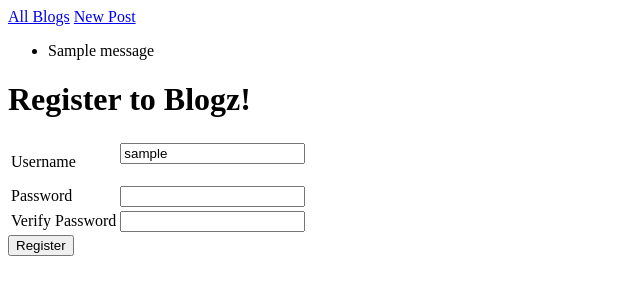
After one commit to lilsan23/Blogz, a Flask app: template templates/register.html in a window 1280 px wide. The commit adds this page. Shown: the top 300 px of the page, without its empty margins (0-640 px from the left). Run offline with Flask 2, Linux system fonts and the light colour scheme; the template is opened without the code that fills it: most values are stand-ins (such as "Sample title", 1, 10 or a date in 2020); one stand-in notice (Sample message) is shown.

Commit message:
added login and register

```diff
--- a/main.py
+++ b/main.py
@@ -1,10 +1,10 @@
 
-from flask import Flask, request, redirect, render_template
+from flask import Flask, request, redirect, render_template, flash
 from flask_sqlalchemy import SQLAlchemy
 
 app = Flask(__name__)
 app.config['DEBUG'] = True
-app.config['SQLALCHEMY_DATABASE_URI'] = 'mysql+pymysql://build-a-blog:buildablog@localhost:3306/build-a-blog'
+app.config['SQLALCHEMY_DATABASE_URI'] = 'mysql+pymysql://blogz:blogz@localhost:3306/blogz'
 app.config['SQLALCHEMY_ECHO'] = True
 db = SQLAlchemy(app)
 app.secret_key = 'fyuyjgklui'
@@ -14,10 +14,94 @@ class Blog(db.Model):
     id = db.Column(db.Integer, primary_key=True)
     title = db.Column(db.String(120))
     body = db.Column(db.String(1000))
+    owner_id = db.Column(db.Integer, db.ForeignKey('user.id'))
 
-    def __init__(self, title, body):
+    def __init__(self, title, body, owner):
         self.title = title
         self.body = body
+        self.owner = owner
+
+class User(db.Model):
+
+    id = db.Column(db.Integer, primary_key=True)
+    username = db.Column(db.String(120), unique=True)
+    password = db.Column(db.String(120))
+    blogs = db.relationship('Blog', backref='owner')
+
+    def __init__(self, username, password):
+        self.username = username
+        self.password = password
+
+# @app.before_request
+# def require_login():
+#     allowed_routes = ['login', 'register']
+#     if request.endpoint not in allowed_routes and 'username' not in session:
+#         return redirect('/login')
+
+
+@app.route('/login', methods=['POST', 'GET'])
+def login():
+    if request.method == 'POST':
+        username = request.form['username']
+        password = request.form['password']
+        user = User.query.filter_by(username=username).first()
+        if user and user.password == password:
+            # session['username'] = username
+            flash("Logged in")
+            return redirect('/')
+        else:
+            flash('User password incorrect, or user does not exist', 'error')
+
+    return render_template('login.html')
+
+
+@app.route('/register', methods=['POST', 'GET'])
+def register():
+    if request.method == 'POST':
+        username = request.form['username']
+        password = request.form['password']
+        verify = request.form['verify']
+
+
+        username_error = ""
+        password_error = ""
+        verify_error = ""
+
+        if len(username)<3 or username =="" or (" " in username):
+            username_error = "Username does not meet requirements. Try again."
+
+        if len(password) <3 or password =="":
+            password_error = "Password does not meet requirements. Try again."
+            password=""
+
+        if verify != password or verify =="":
+            verify_error = "Password does not match."
+            verify=""
+
+        if username == User.query.filter_by(username=username).first():
+            username_error = "Duplicate user id."
+
+        if not username_error and not password_error and not verify_error:
+            new_user = User(username, password)
+            db.session.add(new_user)
+            db.session.commit()
+            # session['username'] = username
+            return redirect('/')
+        else:
+                # TODO - user better response messaging
+            return render_template('register.html', username_error=username_error,
+               password_error=password_error,
+               verify_error=verify_error,
+               username=username,
+               password=password,
+               verify=verify)
+
+    return render_template('register.html')
+
+# @app.route('/logout')
+# def logout():
+#     del session['username']
+#     return redirect('/')
 
 @app.route('/')
 def index():
@@ -28,9 +112,12 @@ def index():
 @app.route('/newpost', methods=['POST', 'GET'])
 def new_post():
 
+#    owner = User.query.filter_by(username=session['username']).first()
+
    if request.method == 'POST':
         name = request.form['title']
         body = request.form['body']
+        owner = request.form['owner']
 
         title_error = ""
         post_error = ""
@@ -42,7 +129,7 @@ def new_post():
             post_error = "Enter data"
 
         if not title_error and not post_error:
-            new_post_name = Blog(name, body)
+            new_post_name = Blog(name, body, owner)
             db.session.add(new_post_name)
             db.session.commit()
             return redirect("/blog?id=" +str(new_post_name.id))
@@ -61,11 +148,5 @@ def blog():
     blog = Blog.query.filter_by(id=blog_id).first()
     return render_template('blog.html', blog=blog)
 
-    else:
-        return render_template('signup.html', title_error=title_error,
-            post_error=post_error,
-            title=title,
-            body=body)
-
 if __name__ == '__main__':
     app.run()
--- a/templates/base.html
+++ b/templates/base.html
@@ -11,6 +11,15 @@
         <a href="/">All Blogs</a>
         <a href="/newpost">New Post</a>
     </nav>
+
+    {% with messages = get_flashed_messages(with_categories=True) %}
+        <ul>
+        {% for category, message in messages %}
+            <li class="{{category}}">{{ message }}</li>
+        {% endfor %}
+        </ul>
+    {% endwith %}
+
     {% block content %}
     {% endblock %}
 
--- /dev/null
+++ b/templates/register.html
@@ -0,0 +1,33 @@
+{% extends "base.html" %}
+
+{% block content %}
+<h1>Register to Blogz!</h1>
+<form action="/register" method="post">
+    <table>
+        <tr>
+            <td><label for="username">Username</label></td>
+            <td>
+                <input name="username" type="text" value="{{ username }}">
+                <span class="error">{{ username_error }}</span><br>
+                <span class="error">{{ existing_error }}</span><br>
+            </td>
+
+        </tr>
+        <tr>
+            <td><label for="password">Password</label></td>
+            <td>
+                <input name="password" type="password">
+                <span class="error">{{ password_error }}</span><br>
+            </td>
+        </tr>
+        <tr>
+            <td><label for="verify">Verify Password</label></td>
+            <td>
+                <input name="verify" type="password">
+                <span class="error">{{ verify_error }}</span><br>
+            </td>
+        </tr>
+    </table>
+    <input type="submit" value="Register">
+</form>
+{% endblock %}
```
Also changed, not shown: templates/login.html (added, +23 -0 lines), templates/newpost.html (+19 -22 lines).
